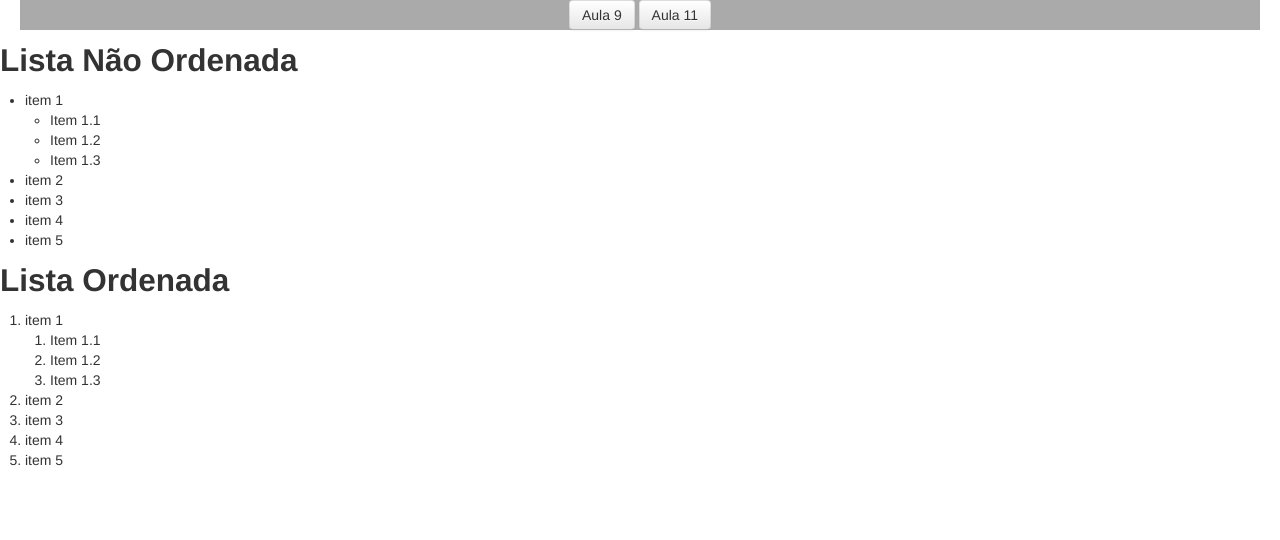
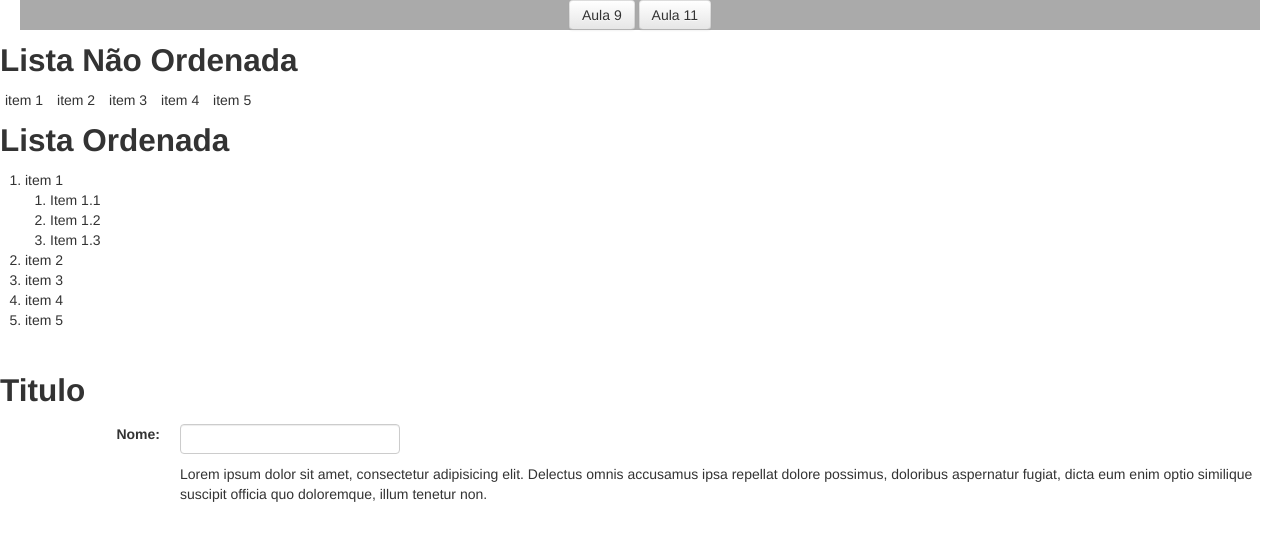
Before and after one commit to artrex-st/Aulas-HTML-Reponsivo-CSS, a plain HTML site: page Aula10.html in a window 1280 px wide. Drawn offline with nearby package versions, Linux system fonts and the light colour scheme.

Commit message:
fim das tabelas e caixa de texto input

```diff
--- a/Aula10.html
+++ b/Aula10.html
@@ -49,17 +49,14 @@ Autofilename
 			</div>
 		</div>
 	</div>
+<!--
+	inline
+	unstyled
 
+-->
 	<h2>Lista Não Ordenada</h2>
-	<ul>
-		<li>
-			item 1
-			<ul>
-				<li>Item 1.1</li>
-				<li>Item 1.2</li>
-				<li>Item 1.3</li>
-			</ul>
-		</li>
+	<ul class="inline">
+		<li>item 1</li>
 		<li>item 2</li>
 		<li>item 3</li>
 		<li>item 4</li>
@@ -81,6 +78,23 @@ Autofilename
 		<li>item 5</li>
 	</ol>
 
+	<br>
+
+	<h2>
+		Titulo
+	</h2>
+	<dl class="dl-horizontal">
+		<dt>
+			Nome:
+		</dt>
+		<dd>
+			<input type="text">
+		</dd>
+		<dd>
+			Lorem ipsum dolor sit amet, consectetur adipisicing elit. Delectus omnis accusamus ipsa repellat dolore possimus, doloribus aspernatur fugiat, dicta eum enim optio similique suscipit officia quo doloremque, illum tenetur non.
+		</dd>
+	</dl>
+
 	<script type="text/javascript" src="http://code.jquery.com/jquery.js"></script>
 	<script type="text/javascript" src="js/bootstrap.min.js"></script>
 </body>
```
Also changed, not shown: Aula9.html (+3 -3 lines).
